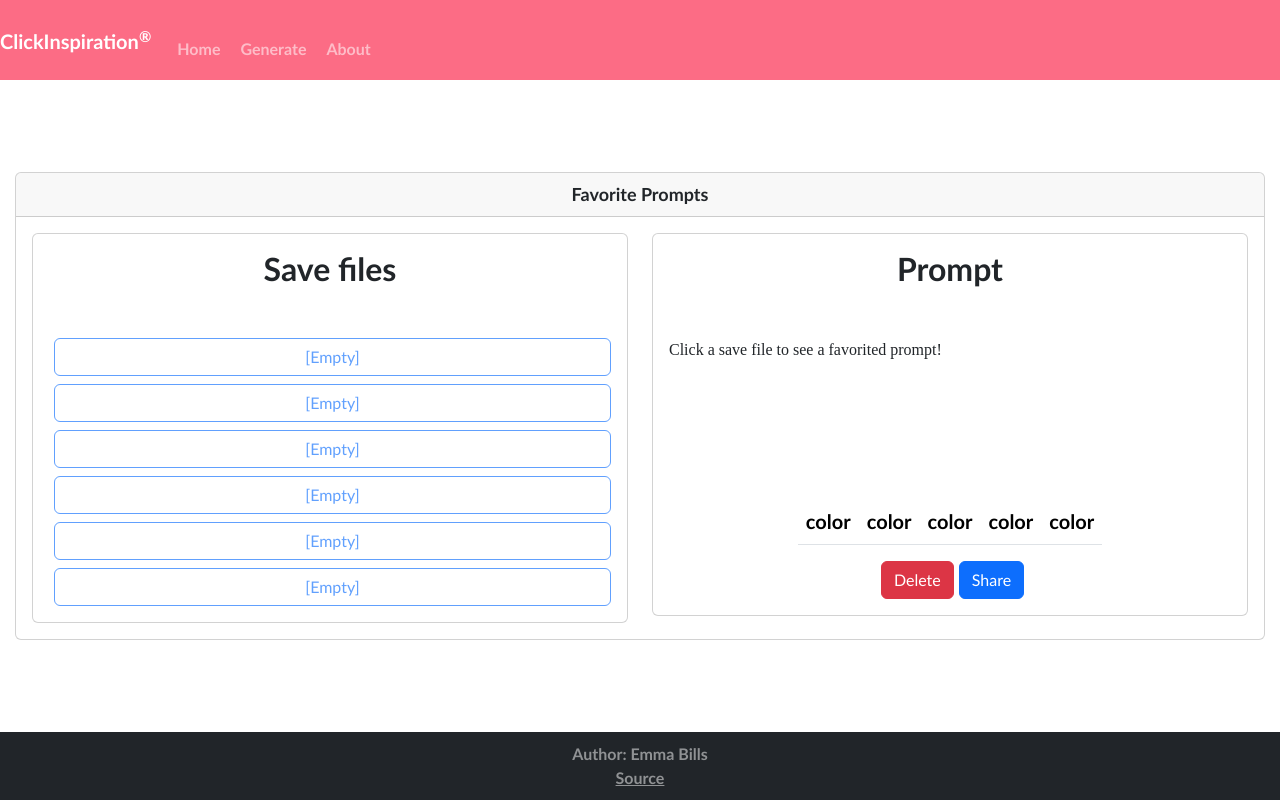
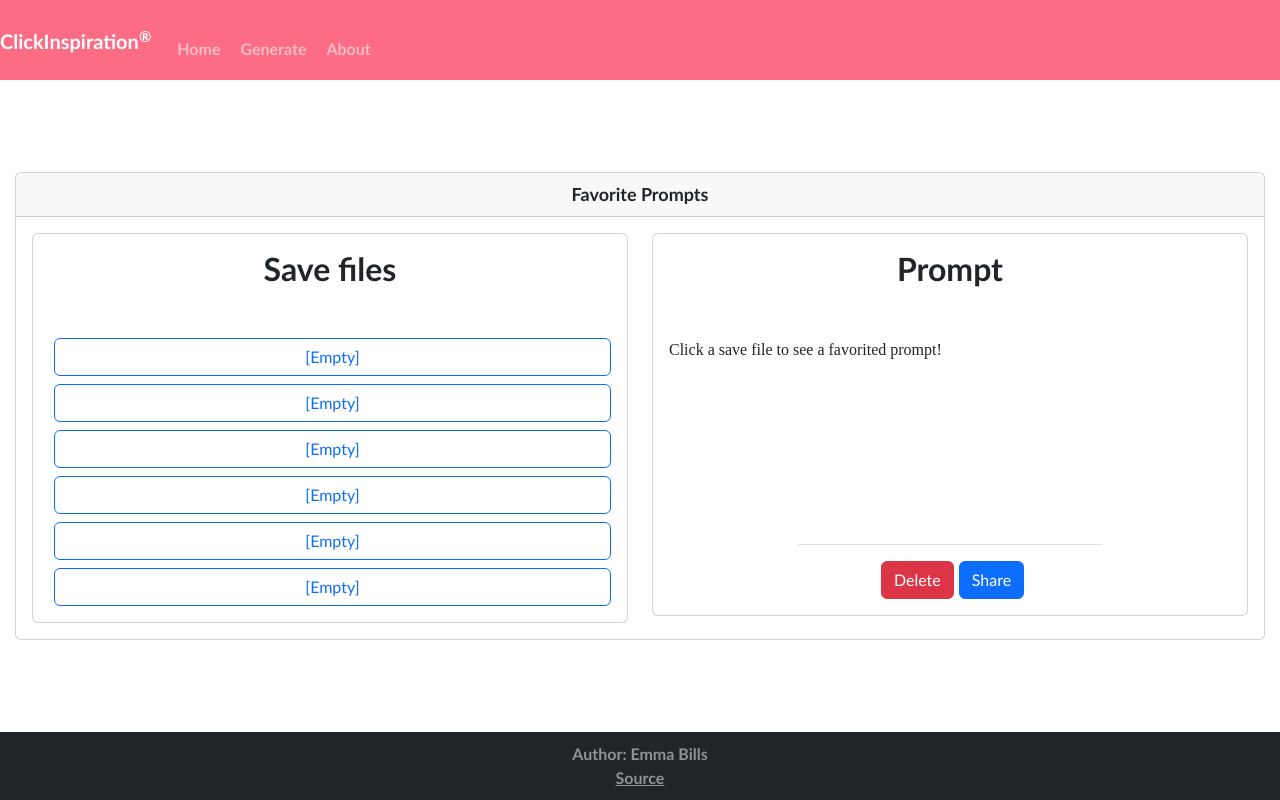
Before and after one commit to PirateQueen890/startup, a React (Vite) app: page /favorites in a window 1280 px wide. Built offline with nearby package versions, Linux system fonts and the light colour scheme; no server answers.

Commit message:
fixed disabling buttons

```diff
--- a/src/favorites/favorites.jsx
+++ b/src/favorites/favorites.jsx
@@ -1,4 +1,5 @@
 import React from 'react';
+import { Button } from 'react-bootstrap';
 import { useNavigate } from 'react-router-dom';
 import './favorites.css';
 
@@ -10,7 +11,10 @@ export function Favorites() {
   let promptType;
   let username = JSON.parse(localStorage.getItem("stringUsername"));
 
-  //const [buttonId, setButtonId] = React.useState("[Empty]");
+  React.useEffect(() => {
+    loadButtons();
+    setColors(0);
+  }, []);
 
   async function loadButtons() {
       const save1 = document.getElementById("save1");
@@ -28,7 +32,8 @@ export function Favorites() {
           if (saves[i].prompt != "") {
             promptType = saves[i].type;
             saveButtons[i].textContent = saves[i].owner + ", " + promptType;
-            saveButtons[i].disabled = false;
+          } else {
+            saveButtons[i].disabled = true;
           }
       }
   }
@@ -37,10 +42,6 @@ export function Favorites() {
 
   function displaySave(buttonId) {
       //Grab info from database and change paragraph text
-
-      if(saves.length < 6) {
-        loadButtons();
-      }
 
       currentSave = document.getElementById(buttonId);
 
@@ -141,12 +142,12 @@ export function Favorites() {
               <div className="card-body">
                 <h2 className="card-titleFav">Save files</h2>
                 <div className="d-grid gap-2">
-                  <button className="btn btn-outline-primary" id="save1" type="button" onClick={() => displaySave("save1")} disabled>[Empty]</button>
-                  <button className="btn btn-outline-primary" id="save2" type="button" onClick={() => displaySave("save2")} disabled>[Empty]</button>
-                  <button className="btn btn-outline-primary" id="save3" type="button" onClick={() => displaySave("save3")} disabled>[Empty]</button>
-                  <button className="btn btn-outline-primary" id="save4" type="button" onClick={() => displaySave("save4")} disabled>[Empty]</button>
-                  <button className="btn btn-outline-primary" id="save5" type="button" onClick={() => displaySave("save5")} disabled>[Empty]</button>
-                  <button className="btn btn-outline-primary" id="save6" type="button" onClick={() => displaySave("save6")} disabled>[Empty]</button>
+                  <button className="btn btn-outline-primary" id="save1" type="button" onClick={() => displaySave("save1")} >[Empty]</button>
+                  <button className="btn btn-outline-primary" id="save2" type="button" onClick={() => displaySave("save2")} >[Empty]</button>
+                  <button className="btn btn-outline-primary" id="save3" type="button" onClick={() => displaySave("save3")} >[Empty]</button>
+                  <button className="btn btn-outline-primary" id="save4" type="button" onClick={() => displaySave("save4")} >[Empty]</button>
+                  <button className="btn btn-outline-primary" id="save5" type="button" onClick={() => displaySave("save5")} >[Empty]</button>
+                  <button className="btn btn-outline-primary" id="save6" type="button" onClick={() => displaySave("save6")} >[Empty]</button>
                 </div>
               </div>
             </div>
```
